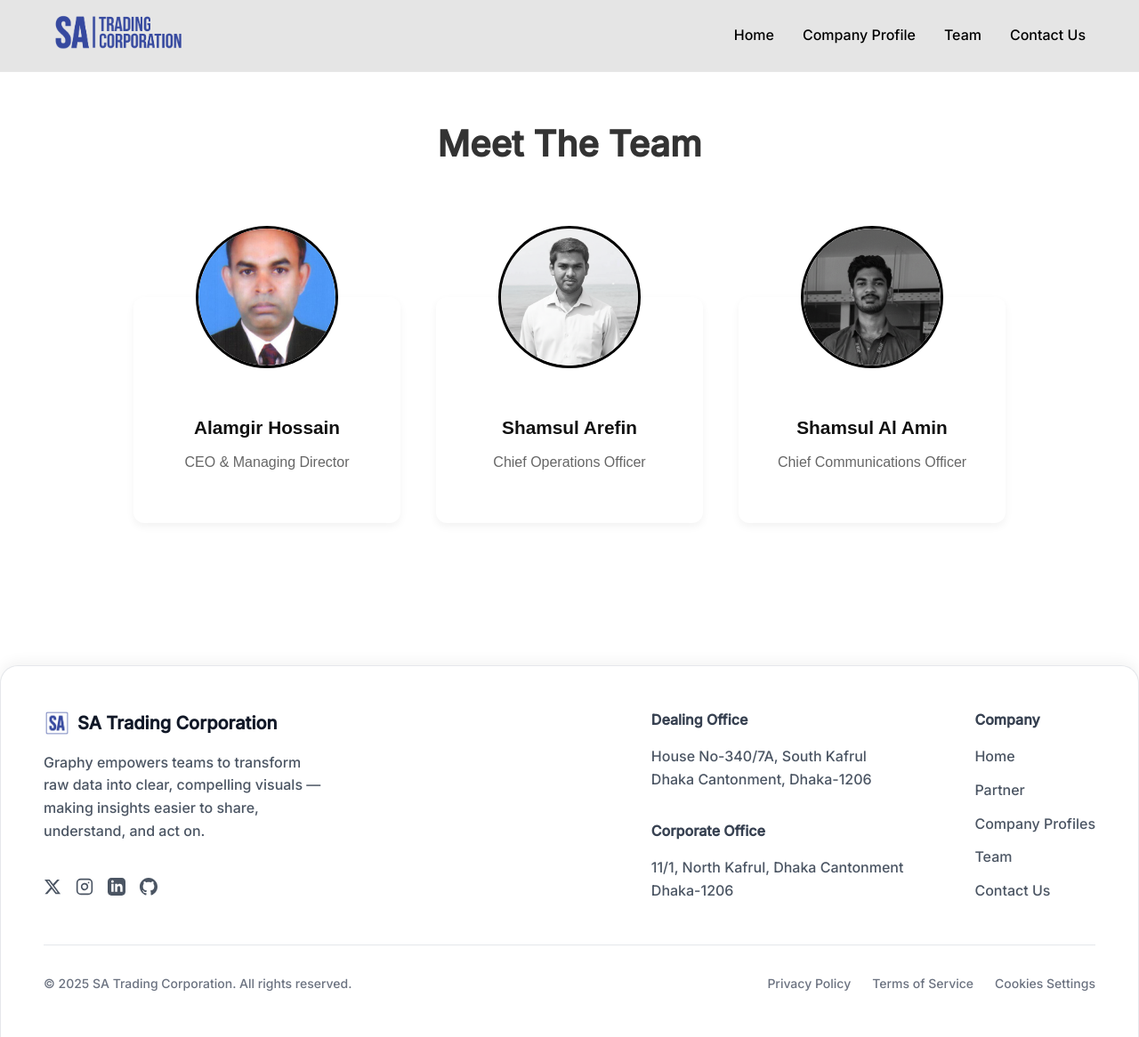
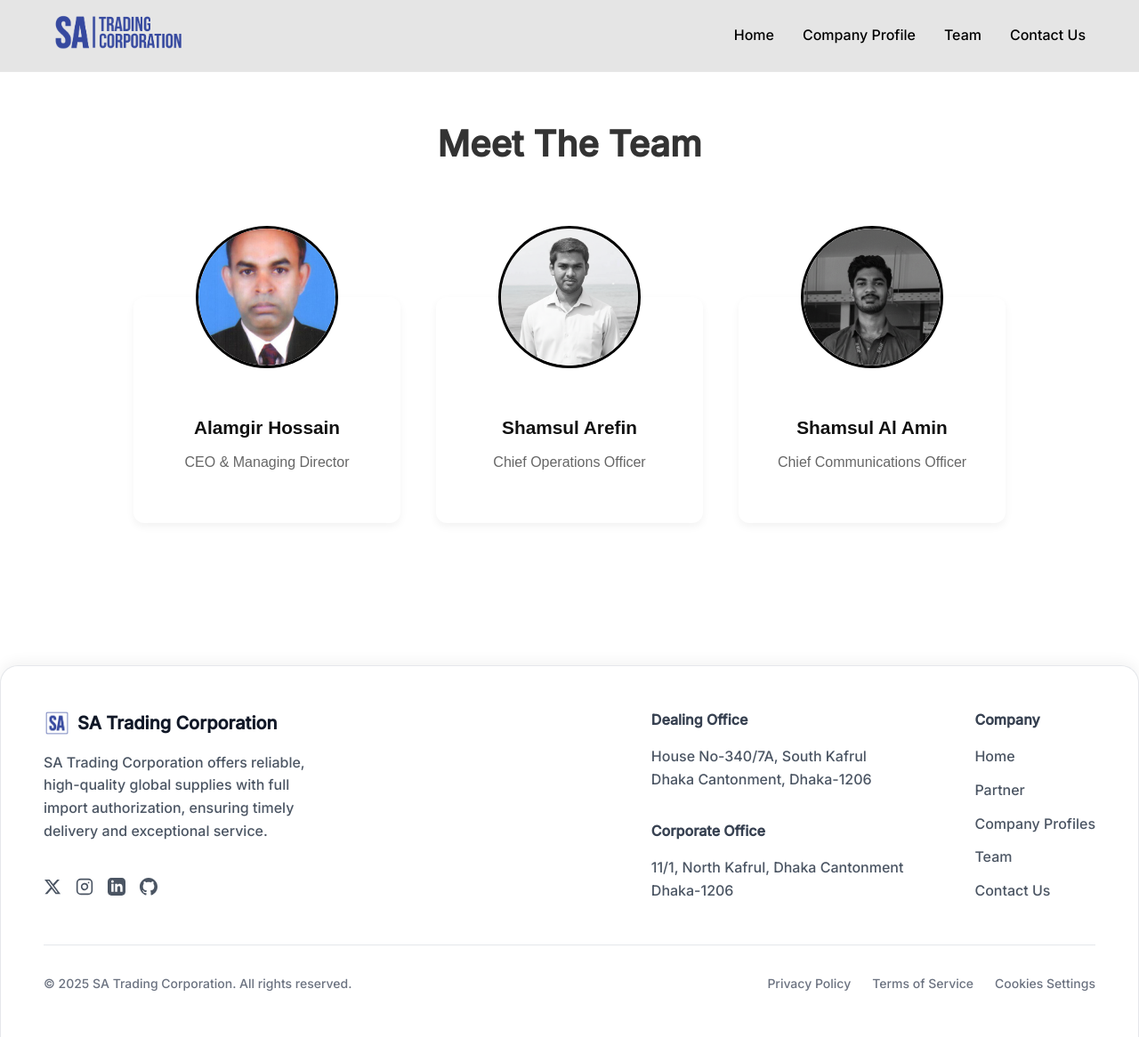
Before and after one commit to ttausifdesign/SA-F2, a plain HTML site: page team.html in a window 1280 px wide. Shown: the whole page at 89% size. Drawn offline with Linux system fonts and the light colour scheme.

Commit message:
Update team.html

```diff
--- a/team.html
+++ b/team.html
@@ -97,7 +97,7 @@
 				<span>SA Trading Corporation</span>
                 </div>
                 <p class="footer-description">
-                    Graphy empowers teams to transform raw data into clear, compelling visuals — making insights easier to share, understand, and act on.
+               SA Trading Corporation offers reliable, high-quality global supplies with full import authorization, ensuring timely delivery and exceptional service.
                 </p>
                 <div class="social-icons">
                     <a href="#" aria-label="X social network">
```
